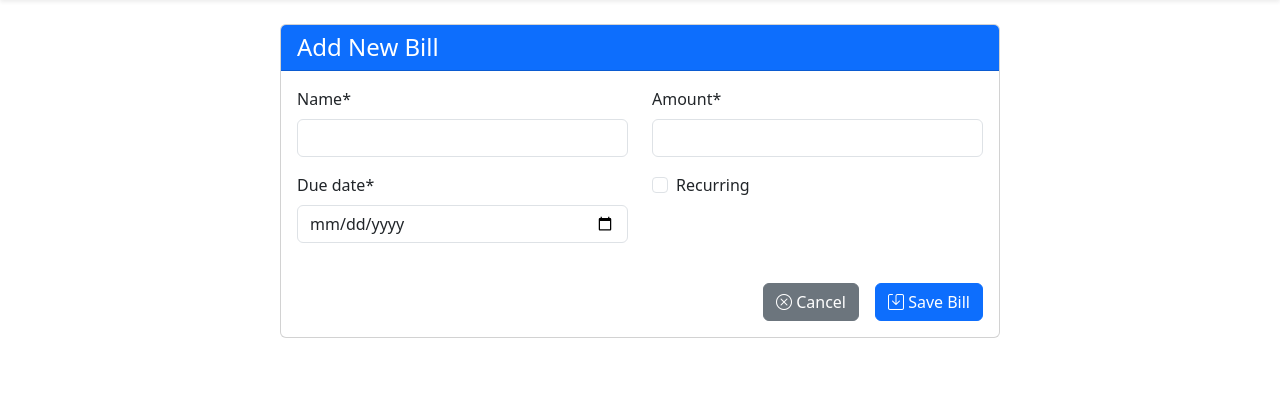
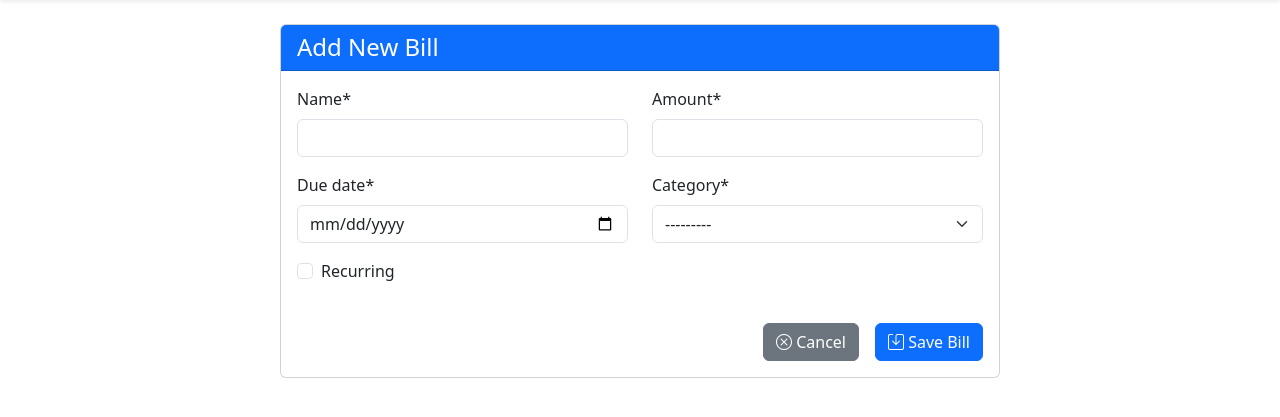
Before and after one commit to abhi-sheesh/budgetbuddy-django-bootstrap, a Django app: page /bills/add/ in a window 1280 px wide; the page is wider, and only the part inside the window is pictured. Shown: the part 68-485 px from the top of that part. Run offline with Django 5.2, Linux system fonts and the light colour scheme; a user stored in the database is signed in; data comes from the database, SQL or seed files in the repository; both versions use the stored data as it was after the commit; some libraries are stand-ins or nearby versions.

Commit message:
made bill mark as paid to add into expense

```diff
--- a/templates/tracker/add_bill.html
+++ b/templates/tracker/add_bill.html
@@ -28,6 +28,16 @@
                             <div class="col-md-6">
                                 {{ form.due_date|as_crispy_field }}
                             </div>
+                            <div class="col-md-6">
+                                {{ form.category|as_crispy_field }}
+                            </div>
+                        </div>
+
+                        <div class="row">
+
+                        </div>
+
+                        <div class="row">
                             <div class="col-md-6">
                                 {{ form.recurring|as_crispy_field }}
                             </div>
--- a/templates/tracker/bill_history.html
+++ b/templates/tracker/bill_history.html
@@ -34,7 +34,7 @@
                         <td>{{ bill.due_date }}</td>
                         <td>
                             {% if bill.is_paid %}
-                                {{ bill.updated_at|date:"Y-m-d" }}
+                                {{ bill.paid_date|date:"Y-m-d" }}
                             {% else %}
                                 -
                             {% endif %}
@@ -48,7 +48,7 @@
                         </td>
                         <td>
                             {% if bill.is_paid %}
-                                <span class="badge bg-success">Paid</span>
+                                <span class="badge bg-success"><i class="bi bi-check-circle"></i>Paid</span>
                             {% else %}
                                 <span class="badge bg-warning text-dark">Pending</span>
                             {% endif %}
--- a/templates/tracker/bill_list.html
+++ b/templates/tracker/bill_list.html
@@ -21,6 +21,7 @@
                         <th>Name</th>
                         <th>Amount</th>
                         <th>Due Date</th>
+                        <th>Category</th>
                         <th>Recurring</th>
                         <th>Status</th>
                         <th>Actions</th>
@@ -33,6 +34,7 @@
                         <td>{{ bill.name }}</td>
                         <td>Rs {{ bill.amount }}</td>
                         <td>{{ bill.due_date }}</td>
+                        <td>{{ bill.category.name|default:"-" }}
                         <td>
                             {% if bill.recurring %}
                                 <span class="badge bg-info text-dark">{{ bill.get_recurring_frequency_display }}</span>
--- a/tracker/forms.py
+++ b/tracker/forms.py
@@ -101,10 +101,23 @@ class GoalDepositForm(forms.ModelForm):
 class BillForm(forms.ModelForm):
     class Meta:
         model = Bill
-        fields = ['name', 'amount', 'due_date', 'recurring', 'recurring_frequency']
+        fields = ['name', 'amount', 'due_date', 'category', 'recurring', 'recurring_frequency']
         widgets = {
             'due_date': forms.DateInput(attrs={'type': 'date'}),
+            'category': forms.Select(attrs={'class': 'form-select'}),
         }
+
+    def __init__(self, *args, **kwargs):
+        user = kwargs.pop('user', None)
+        super().__init__(*args, **kwargs)
+
+        if user:
+            self.fields['category'].queryset = Category.objects.filter(
+                user=user,
+                category_type='EX'
+            )
+
+            self.fields['recurring_frequency'].required = False
 
 class NotificationPreferenceForm(forms.ModelForm):
     class Meta:
--- a/tracker/models.py
+++ b/tracker/models.py
@@ -3,6 +3,8 @@ from django.contrib.auth.models import User
 from django.core.validators import MinValueValidator
 from django.utils import timezone
 from django.core.exceptions import ValidationError
+from datetime import timedelta
+from dateutil.relativedelta import relativedelta
 
 class Category(models.Model):
     name = models.CharField(max_length=100)
@@ -118,15 +120,54 @@ class Bill(models.Model):
     amount = models.DecimalField(max_digits=10, decimal_places=2)
     due_date = models.DateField()
     is_paid = models.BooleanField(default=False)
+    paid_date = models.DateField(null=True, blank=True)
+    category = models.ForeignKey(Category, on_delete=models.SET_NULL, null=True)
     recurring = models.BooleanField(default=False)
     recurring_frequency = models.CharField(max_length=20, blank=True, choices=[
         ('WEEKLY', 'Weekly'),
         ('MONTHLY', 'Monthly'),
         ('YEARLY', 'Yearly')
     ])
+    def save(self, *args, **kwargs):
+        if self.is_paid and not self.paid_date:
+                self.paid_date = timezone.now().date()
+                Transaction.objects.create(
+                    user=self.user,
+                    category=self.category,
+                    amount=self.amount,
+                    date=self.paid_date,
+                    description=f"Bill payment: {self.name}"
+                )
+
+                if self.recurring:
+                    self._create_next_recurrence()
+
+        super().save(*args, **kwargs)
+
+    def _create_next_recurrence(self):
+        next_date = None
+        if self.recurring_frequency == 'WEEKLY':
+            next_date = self.due_date + timedelta(weeks=1)
+        elif self.recurring_frequency == 'MONTHLY':
+            next_date = self.due_date + relativedelta(months=1)
+        elif self.recurring_frequency == 'YEARLY':
+            next_date = self.due_date + relativedelta(years=1)
+
+        if next_date:
+            Bill.objects.create(
+                user=self.user,
+                name=self.name,
+                amount=self.amount,
+                due_date=next_date,
+                category=self.category,
+                recurring=True,
+                recurring_frequency=self.recurring_frequency,
+                is_paid=False
+            )
+
 
     def __str__(self):
-        return f"{self.name} - ₹{self.amount} (Due: {self.due_date})"
+        return f"{self.name} - Rs {self.amount} (Due: {self.due_date})"
 
 class NotificationPreference(models.Model):
     user = models.OneToOneField(User, on_delete=models.CASCADE)
--- a/tracker/views.py
+++ b/tracker/views.py
@@ -410,8 +410,14 @@ def add_bill(request):
 @login_required
 def mark_bill_paid(request, bill_id):
     bill = Bill.objects.get(id=bill_id, user=request.user)
-    bill.is_paid = True
-    bill.save()
+
+    if not bill.is_paid:
+        bill.is_paid = True
+        bill.save()
+        messages.success(request, f"Bill '{bill.name}' marked as paid and added to expenses")
+
+    else:
+        messages.warning(request, "Bill was already paid")
 
     if bill.recurring:
         new_due_date = calculate_next_due_date(bill.due_date, bill.recurring_frequency)
```
Also changed, not shown: db.sqlite3, tracker/migrations/0005_bill_category_bill_paid_date.py (added).
